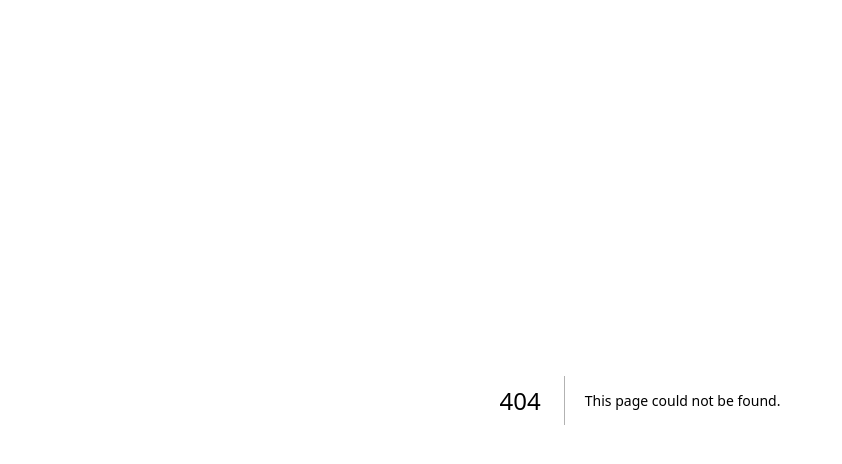
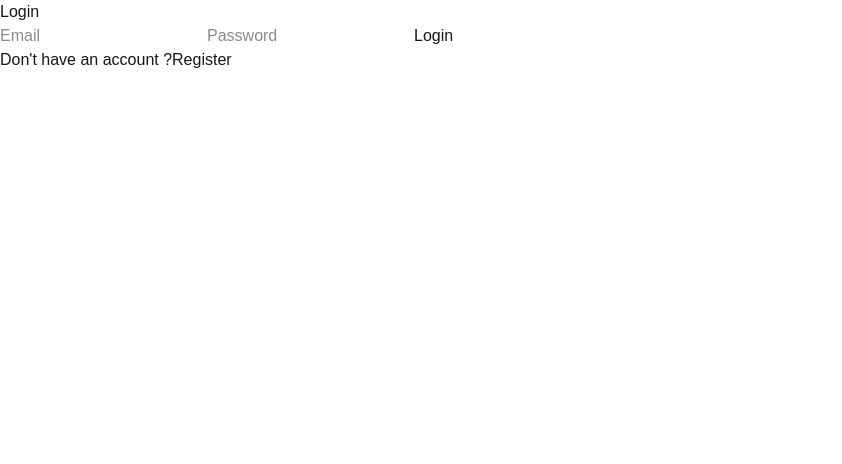
Before and after one commit to Avibglore1/nextjs-imagekit, a Next.js app: page /login in a window 1280 px wide. Before the commit this address had no page. Shown: the top 464 px of the page, without its empty margins (0-842 px from the left). Built offline with nearby package versions, Linux system fonts and the light colour scheme.

Commit message:
implemented login page in frontend

```diff
--- /dev/null
+++ b/app/login/page.tsx
@@ -0,0 +1,48 @@
+"use client"
+import { signIn } from 'next-auth/react';
+import { useRouter } from 'next/navigation';
+import React, { useState } from 'react'
+
+function LoginPage() {
+    const [email,setEmail] = useState('');
+    const [password,setPassword] = useState('');
+    const router = useRouter();
+
+    const handleSubmit = async(e:React.FormEvent<HTMLFormElement>) =>{
+        e.preventDefault();
+        const result = await signIn('credentials',{
+            email,password,redirect:false
+        })
+        if(result?.error){
+            console.log(result.error)
+        }else{
+            router.push('/')
+        }
+    }
+  return (
+    <div>
+        <h1>Login</h1>
+        <form onSubmit={handleSubmit}>
+            <input
+            type="email"
+            placeholder="Email"
+            value={email}
+            onChange={(e)=>setEmail(e.target.value)}
+            />
+            <input
+            type='password'
+            placeholder='Password'
+            value={password}
+            onChange={(e)=>setPassword(e.target.value)}
+            />
+            <button type="submit">Login</button>
+        </form>
+        <div>
+            Don't have an account ?
+            <button onClick={()=>router.push('/register')}>Register</button>
+        </div>
+    </div>
+  )
+}
+
+export default LoginPage
```
